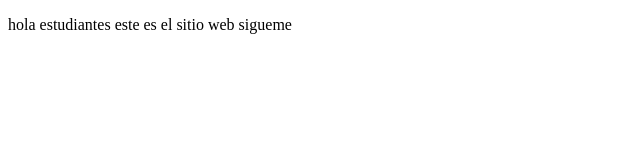
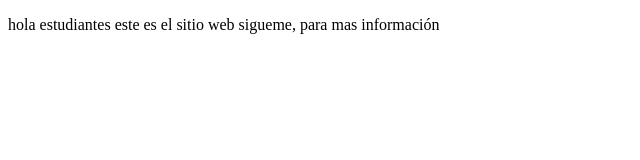
Before and after one commit to miguelop12/proyectoDemoCursoPrework, a plain HTML site: page index.html in a window 1280 px wide. Shown: the whole page, without its empty margins (0-640 px from the left). Drawn offline with Linux system fonts and the light colour scheme.

Commit message:
cambios agregamos sigueme para mas información

```diff
--- a/index.html
+++ b/index.html
@@ -7,7 +7,7 @@
     <title>Hola Mundo</title>
 </head>
 <p>
-    hola estudiantes este es el sitio web sigueme
+    hola estudiantes este es el sitio web sigueme, para mas información
 
 </body>
 </html>
```
